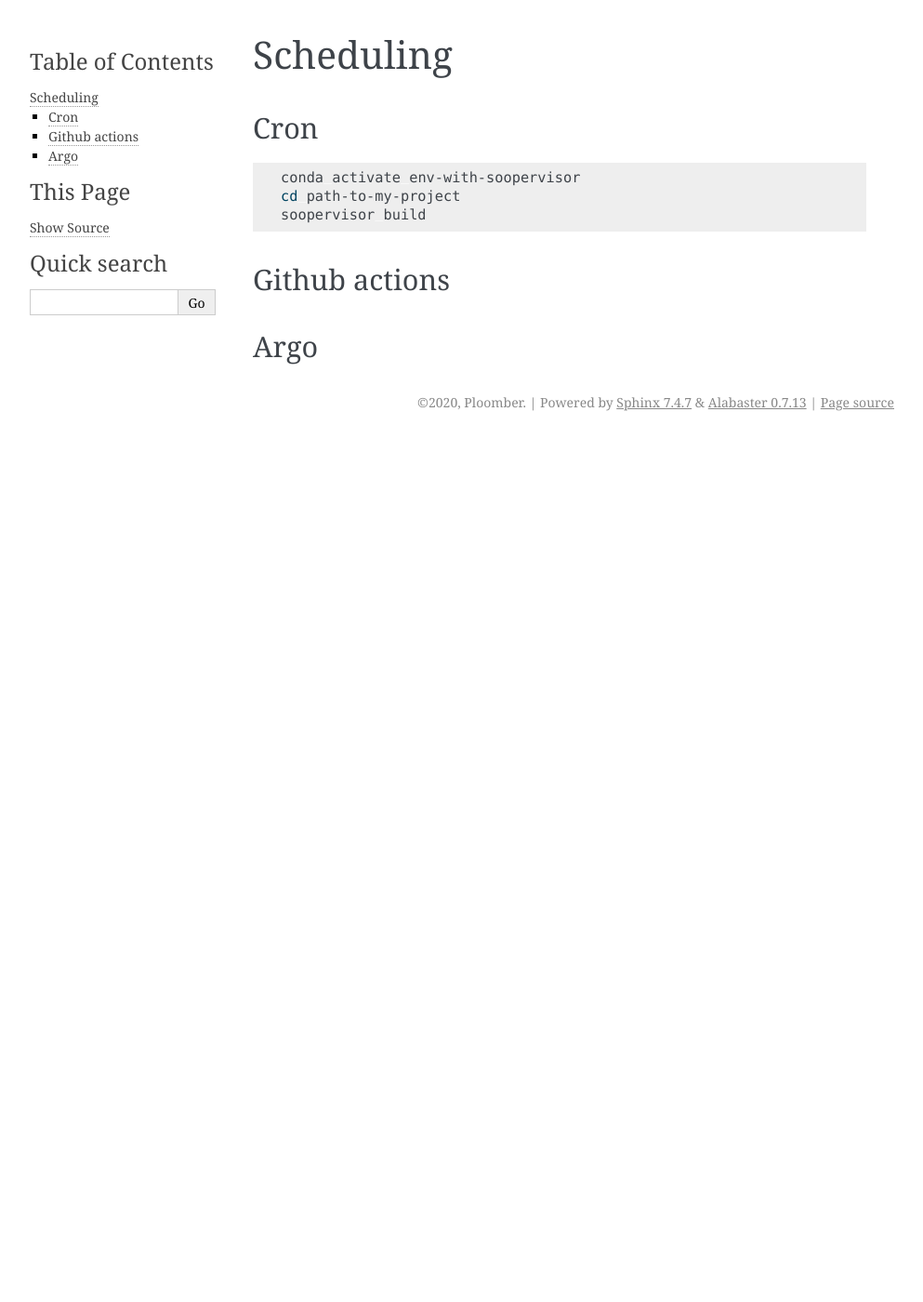
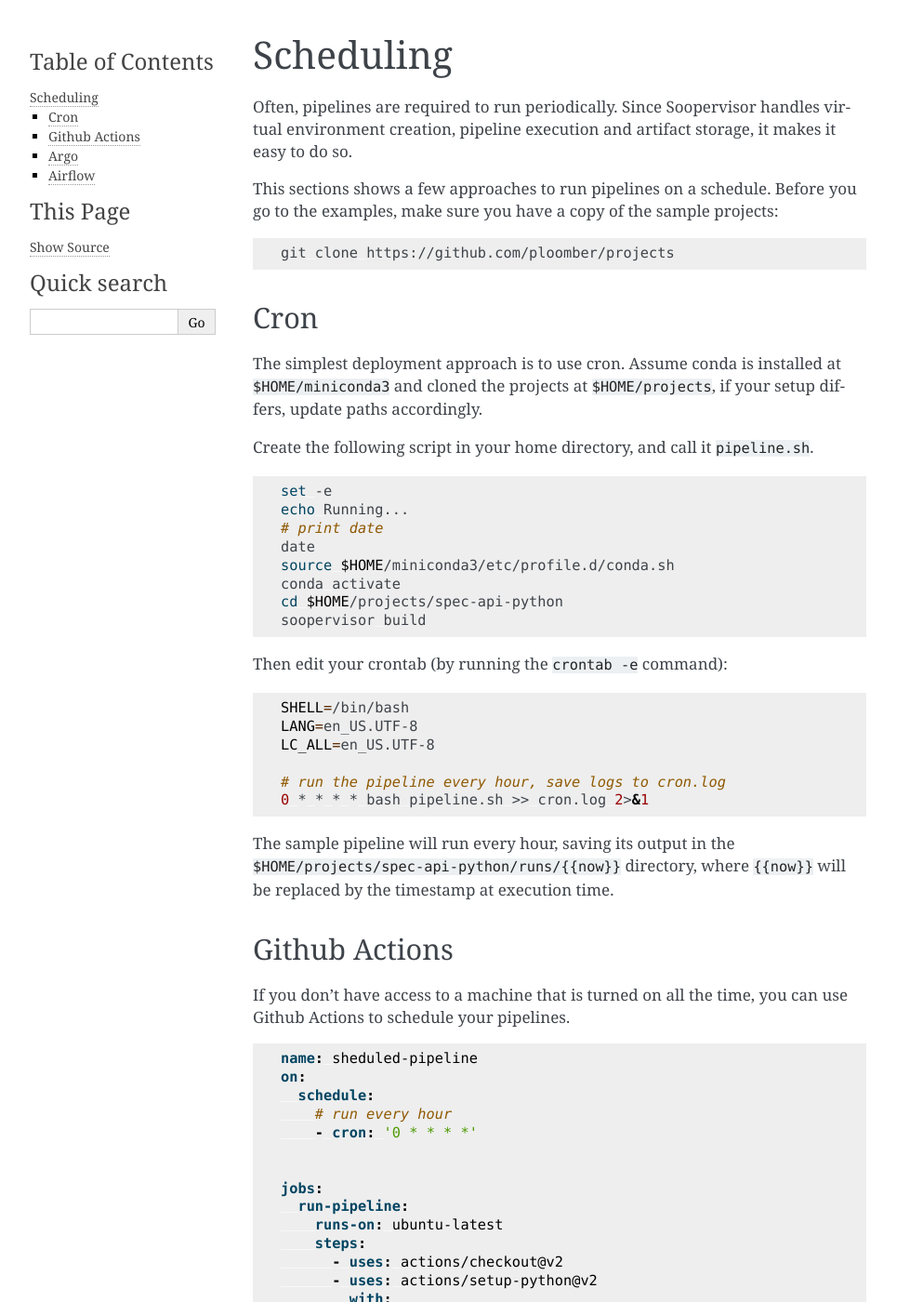
Before and after one commit to ploomber/soopervisor, a Sphinx documentation site: the page built from doc/scheduling.rst, in a window 1280 px wide and 1400 px high. Shown: the whole window at 93% size, without its empty margins (148-1141 px from the left). Built offline with Sphinx 7.4.7, drawn with Linux system fonts in a browser that asks for light colours; some of the changed text lies outside the part shown.

Commit message:
updates scheduling docs

```diff
--- a/doc/scheduling.rst
+++ b/doc/scheduling.rst
@@ -1,20 +1,95 @@
 Scheduling
 ==========
 
+Often, pipelines are required to run periodically. Since Soopervisor handles
+virtual environment creation, pipeline execution and artifact storage, it
+makes it easy to do so.
+
+This sections shows a few approaches to run pipelines on a schedule. Before you
+go to the examples, make sure you have a copy of the sample projects:
+
+.. code-block:: sh
+
+    git clone https://github.com/ploomber/projects
 
 Cron
 ----
 
+The simplest deployment approach is to use cron. Assume conda is installed at
+``$HOME/miniconda3`` and cloned the projects at ``$HOME/projects``, if your
+setup differs, update paths accordingly.
+
+Create the following script in your home directory, and call it ``pipeline.sh``.
+
 .. code-block:: sh
 
-   conda activate env-with-soopervisor
-   cd path-to-my-project
-   soopervisor build
+    set -e
+    echo Running...
+    # print date
+    date
+    source $HOME/miniconda3/etc/profile.d/conda.sh
+    conda activate
+    cd $HOME/projects/spec-api-python
+    soopervisor build
 
 
-Github actions
+Then edit your crontab (by running the ``crontab -e`` command):
+
+.. code-block:: sh
+
+    SHELL=/bin/bash
+    LANG=en_US.UTF-8
+    LC_ALL=en_US.UTF-8
+
+    # run the pipeline every hour, save logs to cron.log
+    0 * * * * bash pipeline.sh >> cron.log 2>&1
+
+
+The sample pipeline will run every hour, saving its output
+in the ``$HOME/projects/spec-api-python/runs/{{now}}`` directory, where
+``{{now}}`` will be replaced by the timestamp at execution time.
+
+
+Github Actions
 --------------
+
+If you don't have access to a machine that is turned on all the time, you can
+use Github Actions to schedule your pipelines.
+
+.. code-block:: yaml
+
+    name: sheduled-pipeline
+    on:
+      schedule:
+        # run every hour
+        - cron: '0 * * * *'
+
+
+    jobs:
+      run-pipeline:
+        runs-on: ubuntu-latest
+        steps:
+          - uses: actions/checkout@v2
+          - uses: actions/setup-python@v2
+            with:
+              python-version: 3.8
+          - run: |
+            cd path/to/your/pipeline
+            pip install soopervisor
+            soopervisor build
+
+See `the documentation <https://docs.github.com/en/free-pro-team@latest/actions/reference/workflow-syntax-for-github-actions>`_ for more details.
 
 
 Argo
 ----
+
+If you have access to a Kubernetes cluster and can install (or already have
+installed) Argo, you can also use it for scheduling. To know
+more see :doc:`kubernetes/`
+
+Airflow
+-------
+
+If you have access to an Airflow server, you can also schedule pipelines
+there. To know more see :doc:`airflow/`
```
Also changed, not shown: 1 other file.
